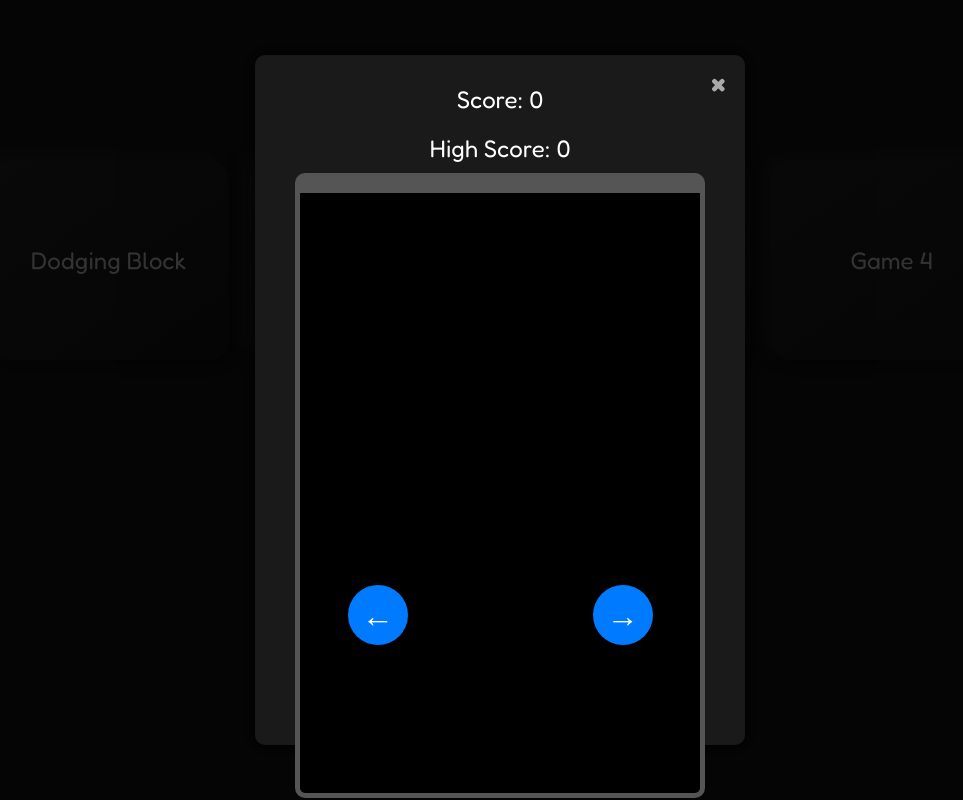
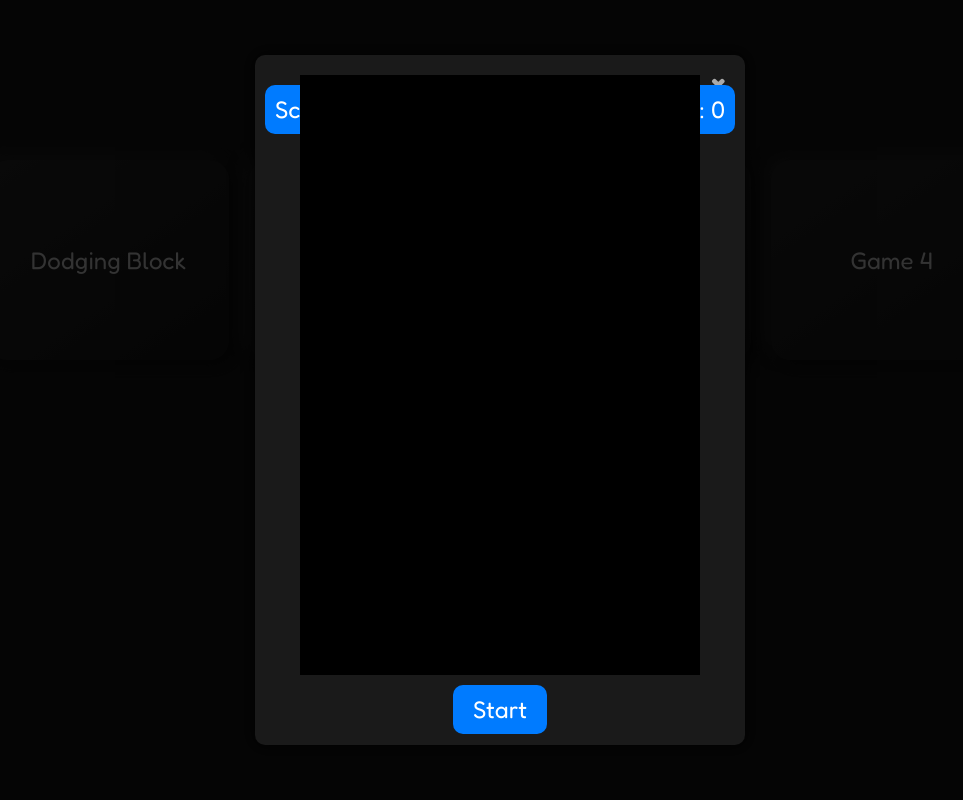
Before and after one commit to 4nz35/OnlineGames, a plain HTML site: page index.html in a window 1280 px wide. Both pictures are taken after a click on the element "Dodging Block". Shown: the whole page, without its empty margins (140-1103 px from the left). Drawn offline with Linux system fonts and the light colour scheme.

Commit message:
Update index.html

```diff
--- a/index.html
+++ b/index.html
@@ -103,9 +103,6 @@
 
         #gameCanvas {
             background-color: #000;
-            border: 5px solid #555;
-            border-top-width: 20px;
-            border-radius: 10px;
             position: relative;
         }
 
@@ -113,6 +110,15 @@
             margin: 10px;
             font-size: 1.5em;
             color: #fff;
+            background-color: #007BFF;
+            padding: 10px;
+            border-radius: 10px;
+            position: absolute;
+            top: 20px;
+            width: calc(100% - 40px);
+            display: flex;
+            justify-content: space-between;
+            align-items: center;
         }
 
         .button {
@@ -196,6 +202,10 @@
             font-size: 48px;
             color: white;
             animation: gameOver 0.5s ease;
+            position: absolute;
+            top: 50%;
+            left: 50%;
+            transform: translate(-50%, -50%);
         }
 
         @keyframes gameOver {
@@ -225,8 +235,10 @@
     <div id="gameModal" class="modal">
         <div class="modal-content">
             <span class="close">&times;</span>
-            <div class="info">Score: <span id="score">0</span></div>
-            <div class="info">High Score: <span id="highScore">0</span></div>
+            <div class="info">
+                <span>Score: <span id="score">0</span></span>
+                <span>High Score: <span id="highScore">0</span></span>
+            </div>
             <canvas id="gameCanvas" width="400" height="600"></canvas>
             <div id="gameOverText" class="game-over" style="display:none;">Game Over</div>
             <button class="button" id="startButton">Start</button>
@@ -275,6 +287,8 @@
         const isMobile = /iPhone|iPad|iPod|Android/i.test(navigator.userAgent);
         if (isMobile) {
             touchControls.style.display = 'flex';
+        } else {
+            touchControls.style.display = 'none';
         }
 
         highScoreElement.textContent = highScore;
```
